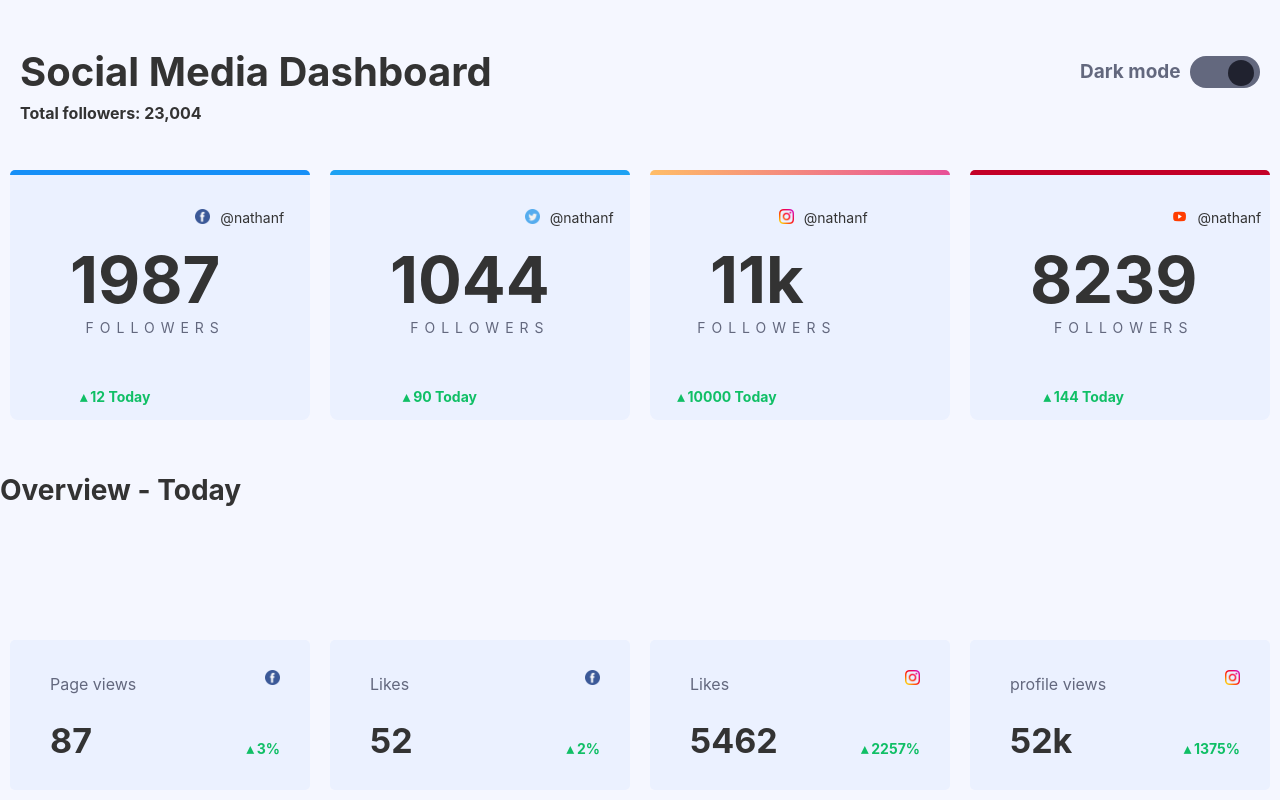
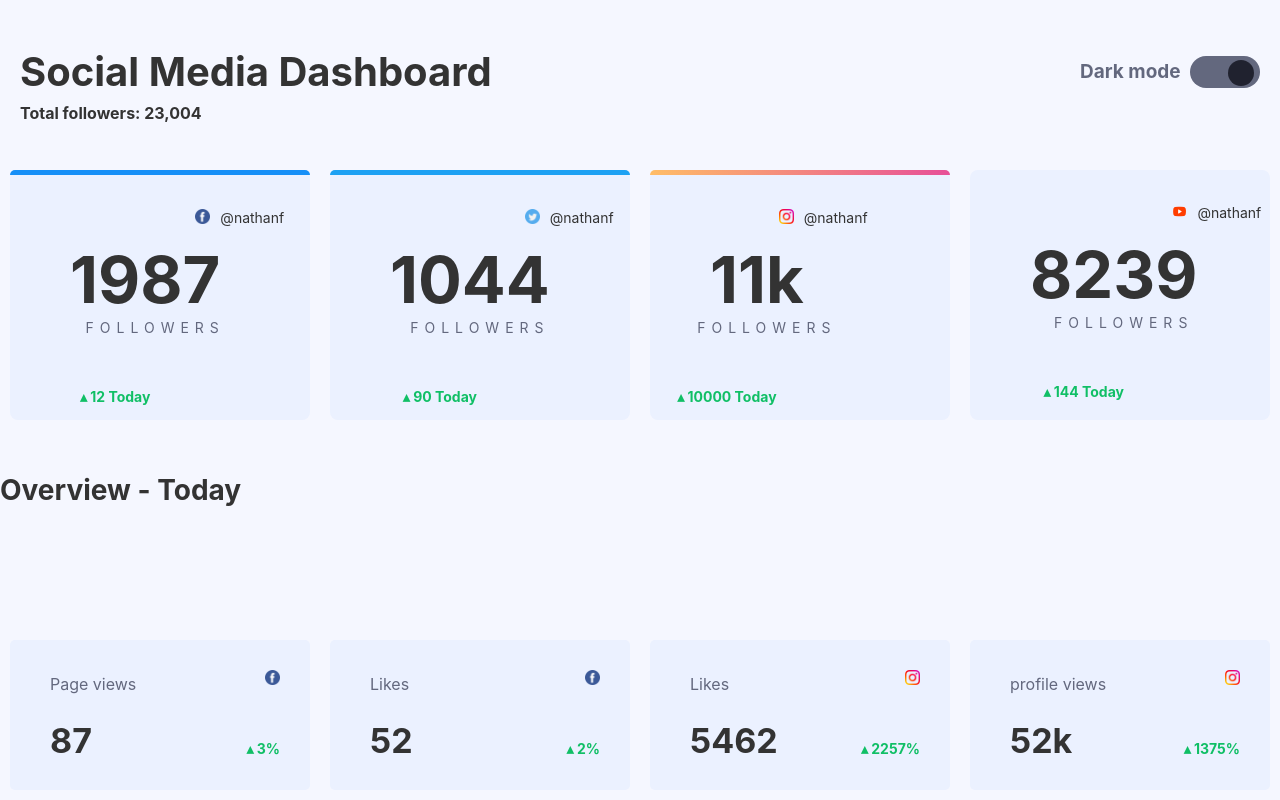
Before and after one commit to George-Simpson8/Ever-las-ting, a plain HTML site: page index.html in a window 1280 px wide. Shown: the top 800 px of the page. Drawn offline with Linux system fonts and the light colour scheme.

Commit message:
Update Dash.css

```diff
--- a/Dash.css
+++ b/Dash.css
@@ -197,7 +197,7 @@ transform: translateX(32px);
     border-radius: 8px 8px 0 0;
 }
 
-.card-top-whatsapp{
+.card-top-youtube{
     width: 300px;
     height: 5px;
     background-color: #c30028;
```
